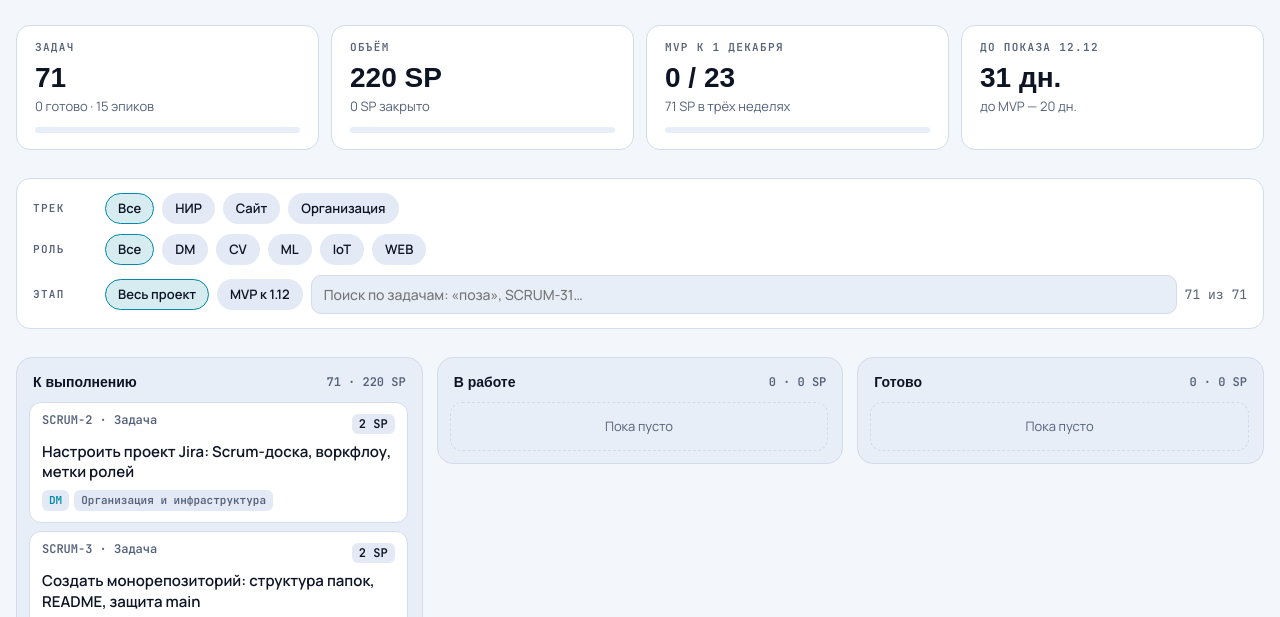
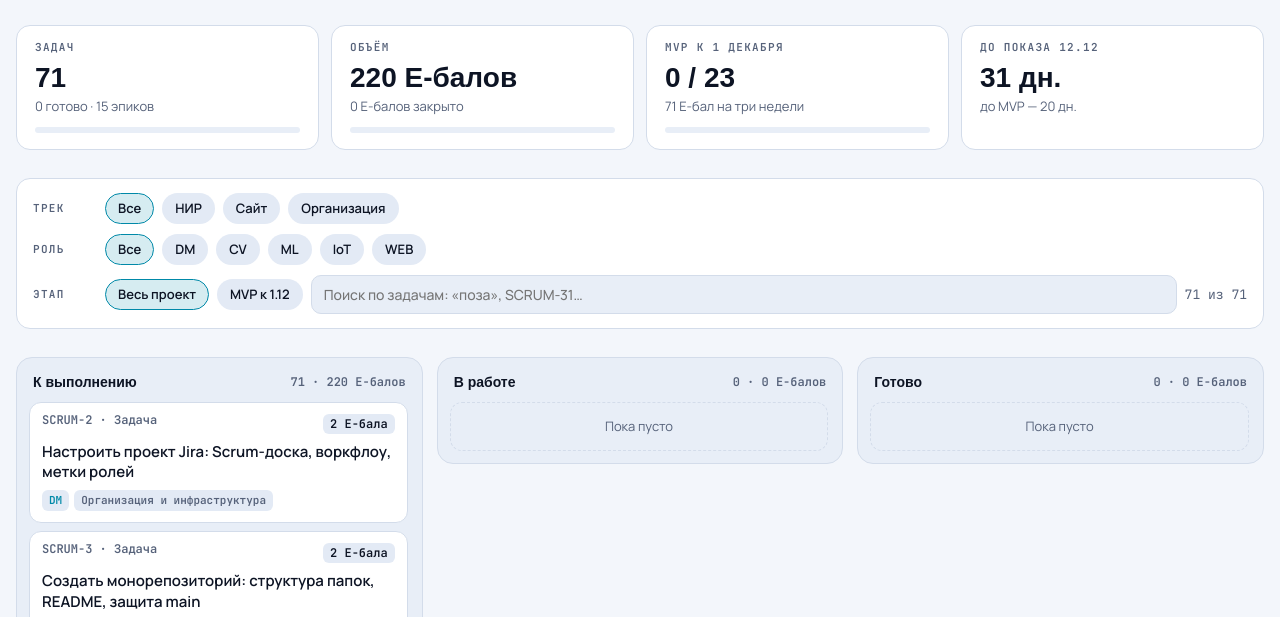
Before and after one commit to chronopose/chronopose, a plain HTML site: page docs/board/index.html in a window 1280 px wide. Shown: the part 173-790 px from the top of the page. Drawn offline with Linux system fonts and the light colour scheme; a web font is replaced by a local one.

Commit message:
Доска: SP → Е-балы

```diff
--- a/docs/board/index.html
+++ b/docs/board/index.html
@@ -121,6 +121,7 @@ function track(i){ const l = (i.l||[]).find(x => x.startsWith("epic-")) || "";
   return l === "epic-org" ? "org" : l.startsWith("epic-n") ? "nir" : l.startsWith("epic-c") ? "site" : "org"; }
 function role(i){ const l = (i.l||[]).find(x => ROLE[x]); return l ? ROLE[l] : null; }
 const isMvp = i => (i.l||[]).includes("mvp");
+function eb(n){ const a=n%10, b=n%100; const w = (a===1&&b!==11) ? "Е-бал" : (a>=2&&a<=4&&(b<12||b>14)) ? "Е-бала" : "Е-балов"; return n + " " + w; }
 const pts = arr => arr.reduce((s,i) => s + (i.sp || 0), 0);
 const done = arr => arr.filter(i => i.c === "done");
 const state = {track:"all", role:"all", stage:"all", q:""};
@@ -153,18 +154,18 @@ function render(){
   const mvp = items.filter(isMvp);
   document.getElementById("stats").innerHTML =
     stat("Задач", items.length, `${done(items).length} готово · ${epics.length} эпиков`, done(items).length/items.length) +
-    stat("Объём", pts(items) + " SP", `${pts(done(items))} SP закрыто`, pts(done(items))/(pts(items)||1)) +
-    stat("MVP к 1 декабря", `${done(mvp).length} / ${mvp.length}`, `${pts(mvp)} SP в трёх неделях`, done(mvp).length/(mvp.length||1)) +
+    stat("Объём", eb(pts(items)), `${eb(pts(done(items)))} закрыто`, pts(done(items))/(pts(items)||1)) +
+    stat("MVP к 1 декабря", `${done(mvp).length} / ${mvp.length}`, `${eb(pts(mvp))} на три недели`, done(mvp).length/(mvp.length||1)) +
     stat("До показа 12.12", daysTo("2026-12-12") + " дн.", `до MVP — ${daysTo("2026-12-01")} дн.`, null);
   document.getElementById("count").textContent = `${shown.length} из ${items.length}`;
   document.getElementById("board").innerHTML = COLS.map(([c, name]) => {
     const list = shown.filter(i => i.c === c);
     const body = list.length ? list.map(card).join("") : `<div class="empty">${c === "new" ? "Нет задач под фильтр" : "Пока пусто"}</div>`;
-    return `<div class="col"><h2>${name}<span>${list.length} · ${pts(list)} SP</span></h2><div class="cards">${body}</div></div>`;
+    return `<div class="col"><h2>${name}<span>${list.length} · ${eb(pts(list))}</span></h2><div class="cards">${body}</div></div>`;
   }).join("");
   document.getElementById("epics").innerHTML = epics.filter(e => state.track === "all" || track(e) === state.track).map(e => {
     const ch = items.filter(i => i.p === e.k), d = done(ch);
-    return `<div class="epic"><div class="m"><span>${e.k}</span><span>${d.length}/${ch.length} · ${pts(ch)} SP</span></div>
+    return `<div class="epic"><div class="m"><span>${e.k}</span><span>${d.length}/${ch.length} · ${eb(pts(ch))}</span></div>
       <div class="t">${esc(e.s)}</div><div class="bar" aria-hidden="true"><i style="width:${ch.length?Math.round(d.length/ch.length*100):0}%"></i></div></div>`;
   }).join("");
 }
@@ -172,7 +173,7 @@ function card(i){
   const r = role(i), ep = epicByKey[i.p];
   const tags = [r ? `<span class="tag role">${r}</span>` : "", isMvp(i) ? `<span class="tag mvp">MVP</span>` : "",
     ep ? `<span class="tag">${esc(ep.s)}</span>` : ""].join("");
-  return `<article class="card"><div class="top"><span>${i.k} · ${esc(i.t)}</span>${i.sp != null ? `<span class="sp">${i.sp} SP</span>` : ""}</div>
+  return `<article class="card"><div class="top"><span>${i.k} · ${esc(i.t)}</span>${i.sp != null ? `<span class="sp">${eb(i.sp)}</span>` : ""}</div>
     <div class="sum">${esc(i.s)}</div><div class="tags">${tags}</div></article>`;
 }
 function daysTo(d){ return Math.max(0, Math.ceil((new Date(d + "T00:00:00+03:00") - Date.now()) / 864e5)); }
```
